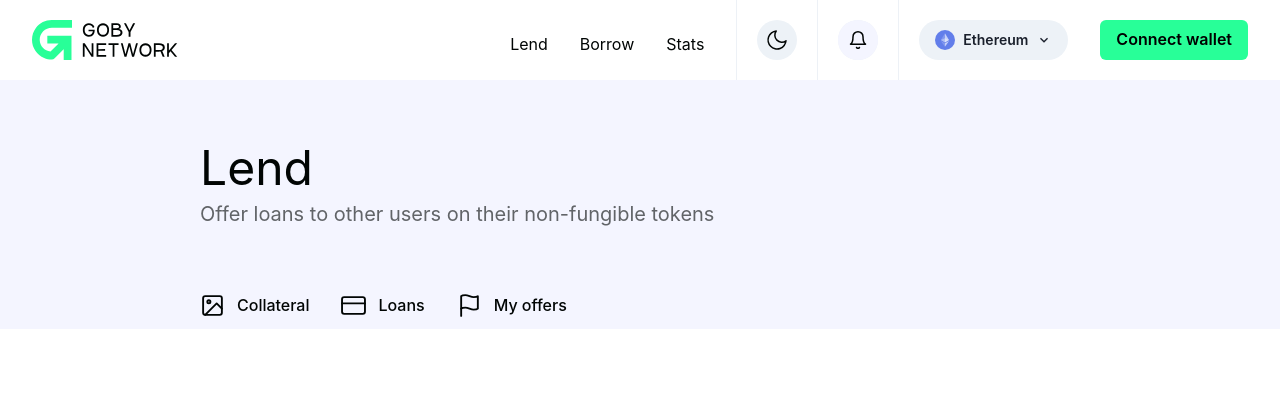
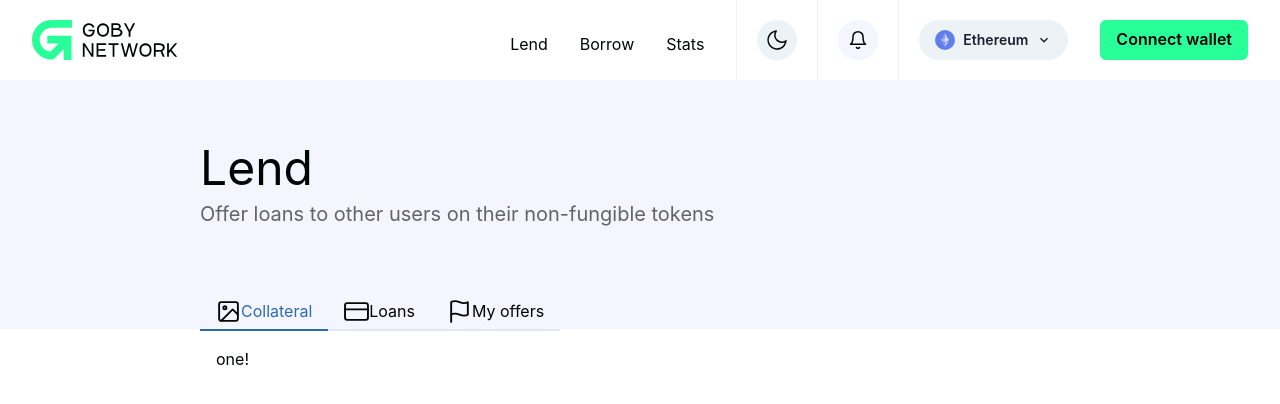
Before and after one commit to paurock/goby, a Next.js app: page / in a window 1280 px wide. Shown: the top 404 px of the page. Built offline with nearby package versions, Linux system fonts and the light colour scheme.

Commit message:
tabs adding process

```diff
--- a/src/components/sections/title-section/index.tsx
+++ b/src/components/sections/title-section/index.tsx
@@ -1,4 +1,15 @@
-import { Flex, Container, Box, Icon, useColorMode } from '@chakra-ui/react';
+import {
+  Flex,
+  Container,
+  Box,
+  Icon,
+  useColorMode,
+  Tabs,
+  TabList,
+  Tab,
+  TabPanels,
+  TabPanel,
+} from '@chakra-ui/react';
 import { motion } from 'framer-motion';
 import { useState } from 'react';
 import { VFlex, useAssets } from '../../../shared';
@@ -55,20 +66,23 @@ const TitleSection = () => {
             Offer loans to other users on their non-fungible tokens
           </Flex>
         </Box>
-        <Tabs text={text} colorMode={colorMode} />
+        <TabsComp text={text} colorMode={colorMode} />
       </VFlex>
     </Container>
   );
 };
 export default TitleSection;
 
-const Tabs = ({ text, colorMode }) => {
+const TabsComp = ({ text, colorMode }) => {
   const hoverHandler = () => {
     return colorMode === 'light' ? '#6334B1' : '#28FF98';
   };
   const [isHover, setIsHover] = useState(0);
+
   return (
     <Flex maxH="36px" justify="start" gap="32px">
+      <Tabs isFitted isLazy align="start">
+        <TabList>
           <motion.div
             style={{
               ...tabsStyle,
@@ -82,6 +96,11 @@ const Tabs = ({ text, colorMode }) => {
             onMouseEnter={() => setIsHover(1)}
             onMouseLeave={() => setIsHover(0)}
           >
+            <Tab
+              sx={{
+                justifyContent: 'space-around',
+              }}
+            >
               <Icon
                 as={collatIcon}
                 w="25px"
@@ -89,7 +108,9 @@ const Tabs = ({ text, colorMode }) => {
                 stroke={isHover === 1 ? hoverHandler() : text}
               />
               Collateral
+            </Tab>
           </motion.div>
+
           <motion.div
             style={{
               ...tabsStyle,
@@ -103,6 +124,11 @@ const Tabs = ({ text, colorMode }) => {
             onMouseEnter={() => setIsHover(2)}
             onMouseLeave={() => setIsHover(0)}
           >
+            <Tab
+              sx={{
+                justifyContent: 'space-around',
+              }}
+            >
               <Icon
                 as={cardIcon}
                 w="25px"
@@ -110,7 +136,9 @@ const Tabs = ({ text, colorMode }) => {
                 stroke={isHover === 2 ? hoverHandler() : text}
               />
               Loans
+            </Tab>
           </motion.div>
+
           <motion.div
             style={{
               ...tabsStyle,
@@ -124,6 +152,11 @@ const Tabs = ({ text, colorMode }) => {
             onMouseEnter={() => setIsHover(3)}
             onMouseLeave={() => setIsHover(0)}
           >
+            <Tab
+              sx={{
+                justifyContent: 'space-around',
+              }}
+            >
               <Icon
                 as={flagIcon}
                 w="25px"
@@ -131,13 +164,27 @@ const Tabs = ({ text, colorMode }) => {
                 stroke={isHover === 3 ? hoverHandler() : text}
               />
               My offers
+            </Tab>
           </motion.div>
+        </TabList>
+        <TabPanels>
+          <TabPanel>
+            <p>one!</p>
+          </TabPanel>
+          <TabPanel>
+            <p>two!</p>
+          </TabPanel>
+          <TabPanel>
+            <p>three!</p>
+          </TabPanel>
+        </TabPanels>
+      </Tabs>
     </Flex>
   );
 };
 
 //Collateral Icon
-export const collatIcon = (props) => (
+const collatIcon = (props) => (
   <svg
     {...props}
     viewBox="0 0 20 20"
@@ -170,7 +217,7 @@ export const collatIcon = (props) => (
 
 //SVG ICONS
 //CARDICON
-export const cardIcon = (props) => (
+const cardIcon = (props) => (
   <svg
     {...props}
     viewBox="0 0 20 20"
@@ -195,7 +242,7 @@ export const cardIcon = (props) => (
 );
 
 //FLAG ICON
-export const flagIcon = (props) => (
+const flagIcon = (props) => (
   <svg
     {...props}
     fill="none"
```
Also changed, not shown: src/components/Toolbar/index.tsx (added, +39 -0 lines). Lines whose indentation alone changed are shown as unchanged.
